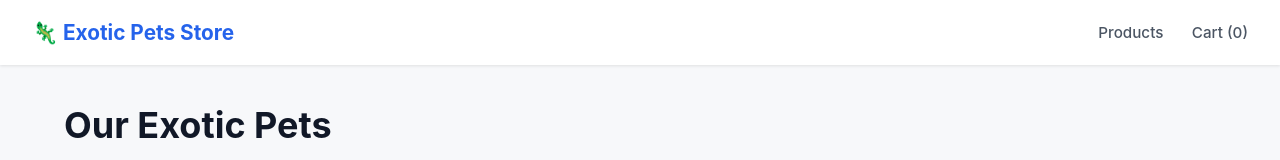
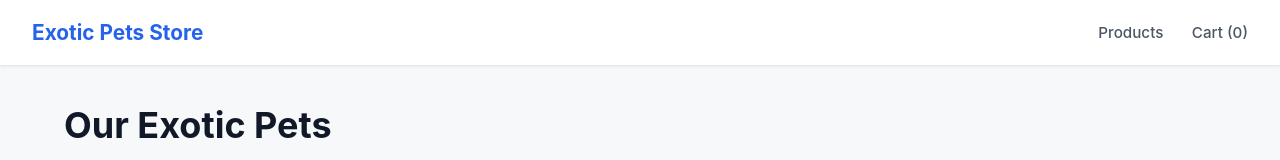
Before and after one commit to Abizar-Chawala/E-commerce-Technology-Website, a website: page public/index.html in a window 1280 px wide. Shown: the top 160 px of the page. Drawn offline with Linux system fonts and the light colour scheme; no server answers.

Commit message:
Fix HTML encoding issues in index.html

```diff
--- a/public/index.html
+++ b/public/index.html
@@ -8,7 +8,7 @@
 </head>
 <body data-page="products">
   <header class="navbar">
-    <div class="logo">🦎 Exotic Pets Store</div>
+    <div class="logo">Exotic Pets Store</div>
     <nav class="nav-links">
       <a href="/">Products</a>
       <a href="/cart">Cart (<span id="cart-count">0</span>)</a>
```
